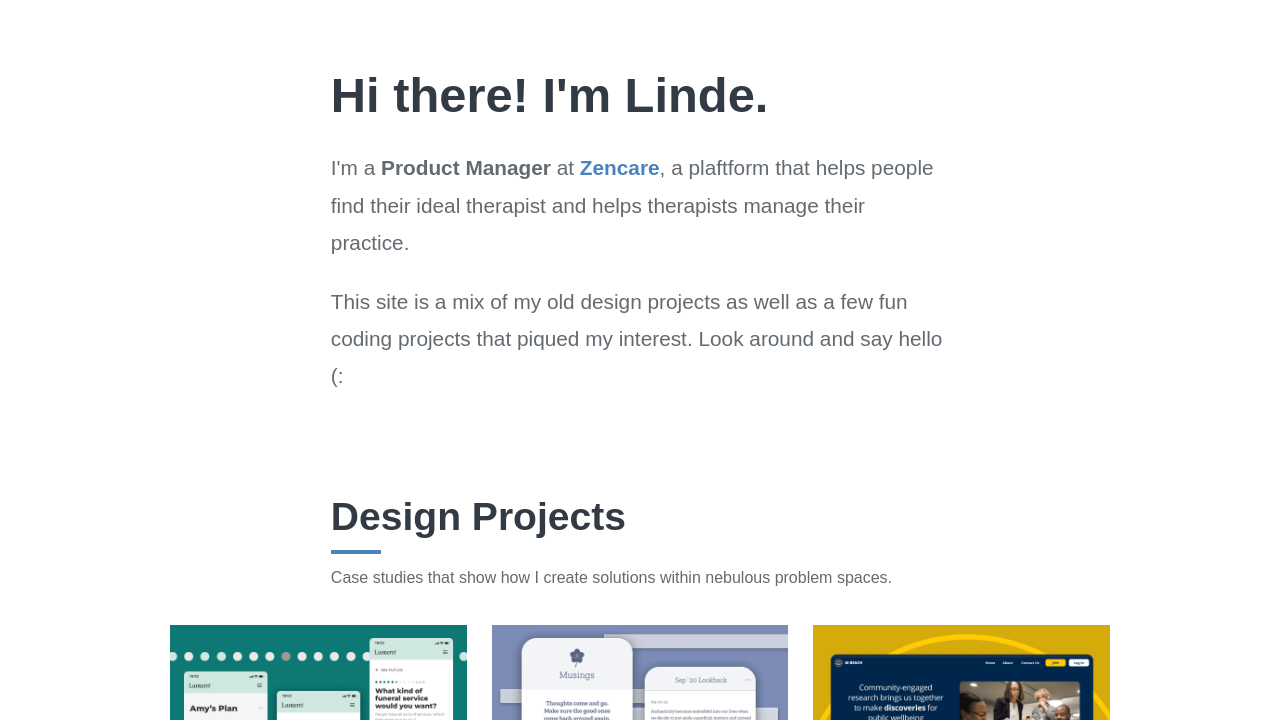
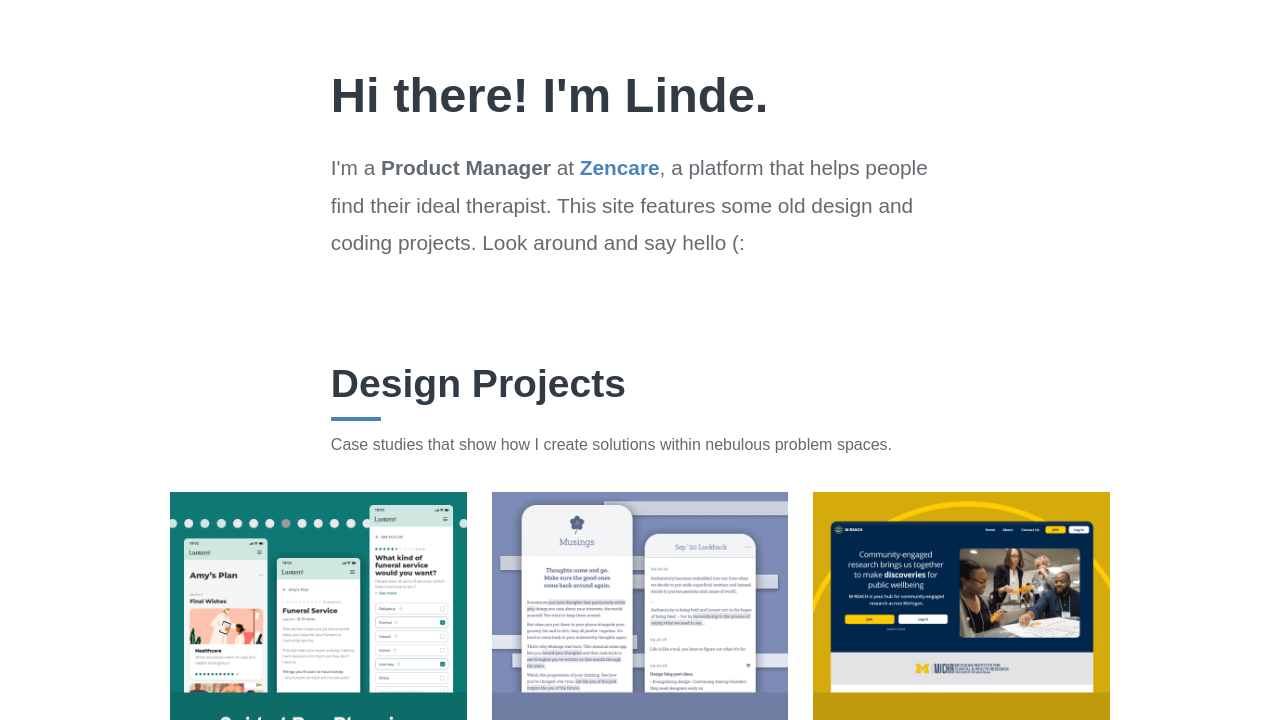
Before and after one commit to lindeluhuang/lh-website, a plain HTML site: page index.html in a window 1280 px wide. Shown: the part 80-800 px from the top of the page. Drawn offline with nearby package versions, Linux system fonts and the light colour scheme; a web font is replaced by a local one.

Commit message:
Update index.html
Editing homepage copy

```diff
--- a/index.html
+++ b/index.html
@@ -68,9 +68,8 @@
         Hi there! I'm Linde.
       </h1>
       <p class="partial-width home-paragraph-text">
-        I'm a <strong>Product Manager</strong> at <a href="https://zencare.co/" target="_blank">Zencare</a>, a plaftform that helps people find their ideal therapist and helps therapists manage their practice.
-      <p class="partial-width home-paragraph-text">
-        This site is a mix of my old design projects as well as a few fun coding projects that piqued my interest. Look around and say hello (:
+        I'm a <strong>Product Manager</strong> at <a href="https://zencare.co/" target="_blank">Zencare</a>, a platform that helps people find their ideal therapist.
+        This site features some old design and coding projects. Look around and say hello (:
       </p>
 
       <h2 class="brand-color-h2 partial-width home-h2" id="work">
```
